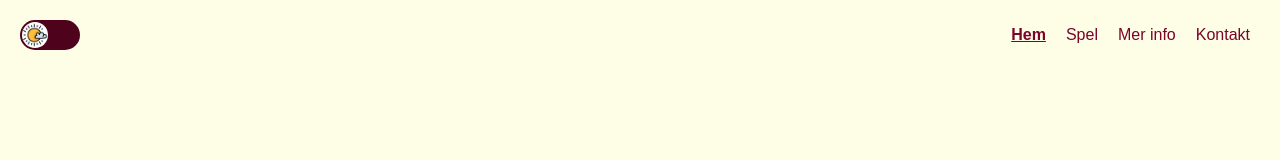
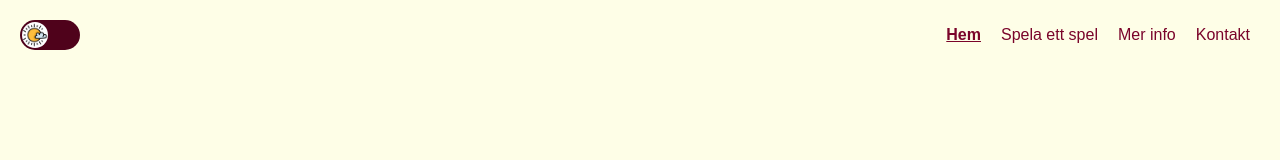
Before and after one commit to annkar73/wordmatch, a React (Vite) app: page / in a window 1280 px wide. Shown: the top 160 px of the page. Built offline with nearby package versions, Linux system fonts and the light colour scheme.

Commit message:
adjust navigation

```diff
--- a/src/Components/Navigation.tsx
+++ b/src/Components/Navigation.tsx
@@ -181,7 +181,7 @@ export const Navigation = () => {
         </li>
         <li>
           <NavLink to="/games" onClick={closeMenu}>
-            Spel
+            Spela ett spel
           </NavLink>
           <SubMenu>
             <li>
@@ -234,7 +234,7 @@ export const Navigation = () => {
           </li>
           <li>
             <NavLink to="/games" onClick={closeMenu}>
-              Spel
+              Spela ett spel
             </NavLink>
           </li>
           <li>
```
